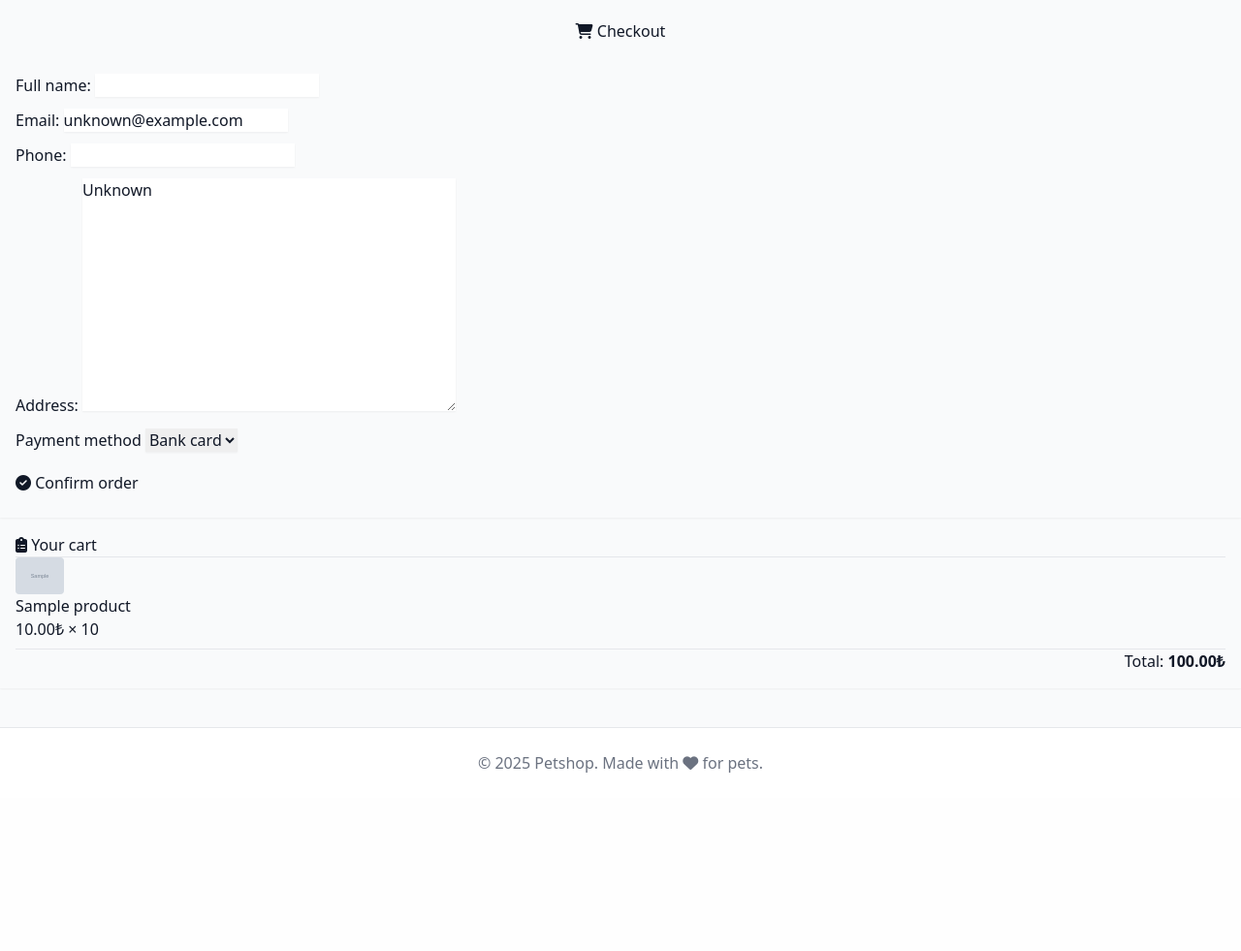
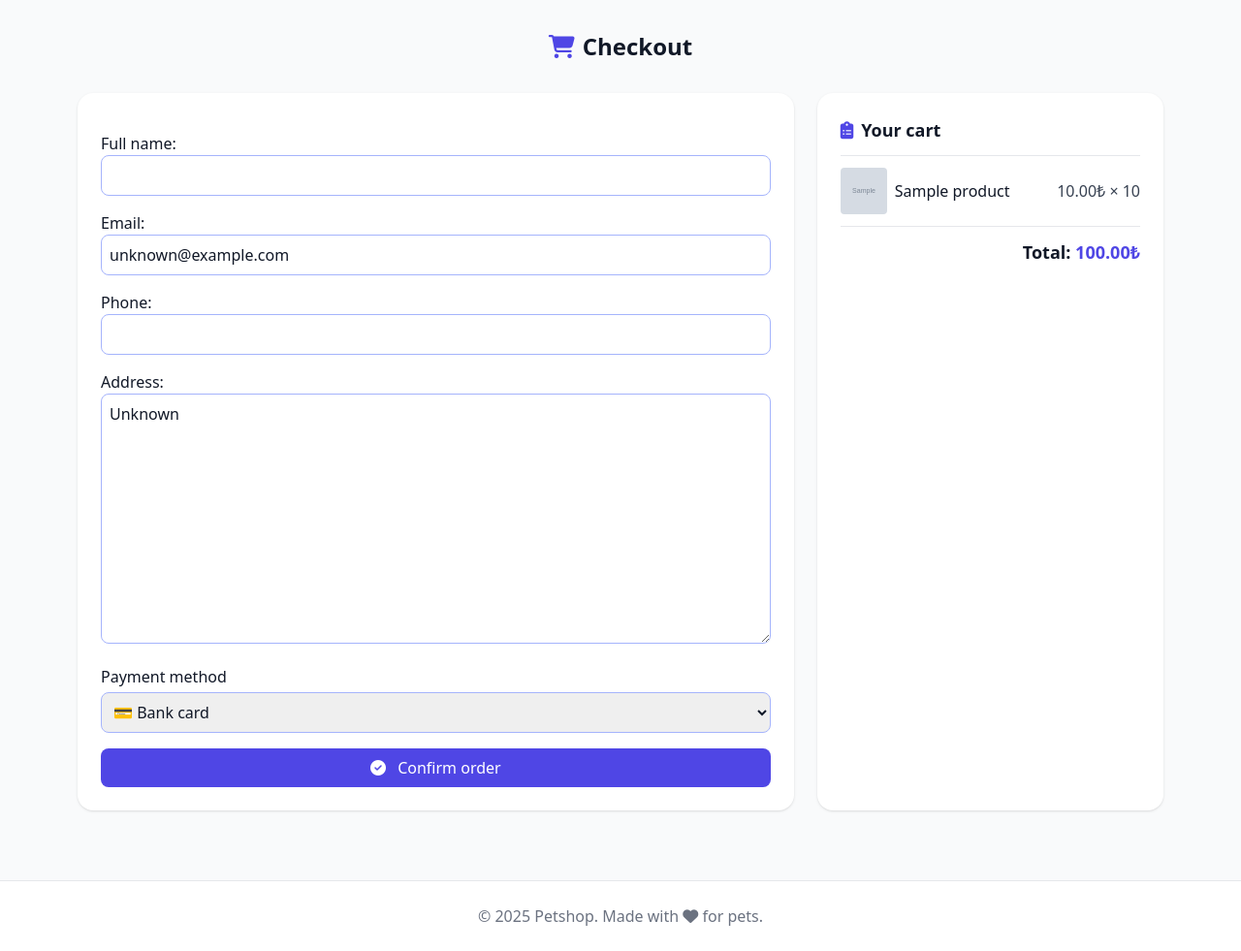
Before and after one commit to CyberB0x/Online_PetShop, a Django app: page /checkout/ in a window 1280 px wide. Shown: the part 65-1046 px from the top of the page at 97% size. Before the commit the page ends 862 px from the top, so only its background shows below. Run offline with Django 5.2, Linux system fonts and the light colour scheme; a user stored in the database is signed in; tables that the repository leaves empty hold one stand-in row (values such as "Sample post"); grey boxes marked "Sample" are stand-in pictures; some libraries are stand-ins or nearby versions.

Commit message:
online_petshop

```diff
--- a/petshop/frontend/templates/checkout.html
+++ b/petshop/frontend/templates/checkout.html
@@ -1,87 +1,83 @@
 {% extends 'base.html' %}
 {% load form_tags %}
 {% block content %}
-<div class="container mt-5">
-    <h2 class="text-center mb-4">
-        <i class="fas fa-shopping-cart"></i> Checkout
+<div class="max-w-6xl mx-auto px-4 py-8">
+  <h2 class="text-2xl font-bold text-center mb-8 flex items-center justify-center gap-2">
+    <i class="fas fa-shopping-cart text-indigo-600"></i> Checkout
   </h2>
 
-    <div class="row">
+  <div class="grid grid-cols-1 md:grid-cols-3 gap-6">
     <!-- form -->
-        <div class="col-md-7">
-            <div class="card shadow-sm p-4">
-                <form method="post">
+    <div class="md:col-span-2 bg-white shadow rounded-2xl p-6">
+      <form method="post" class="space-y-4">
         {% csrf_token %}
 
         <!-- Form fields -->
-                    <div class="mb-3">
+        <div>
           {{ form.full_name.label_tag }}
-                        {{ form.full_name|add_class:"form-control shadow-sm border-primary" }}
+          {{ form.full_name|add_class:"w-full rounded-lg border border-indigo-300 p-2 focus:ring-2 focus:ring-indigo-500 focus:outline-none" }}
         </div>
 
-                    <div class="mb-3">
+        <div>
           {{ form.email.label_tag }}
-                        {{ form.email|add_class:"form-control shadow-sm border-primary" }}
+          {{ form.email|add_class:"w-full rounded-lg border border-indigo-300 p-2 focus:ring-2 focus:ring-indigo-500 focus:outline-none" }}
         </div>
 
-                    <div class="mb-3">
+        <div>
           {{ form.phone.label_tag }}
-                        {{ form.phone|add_class:"form-control shadow-sm border-primary" }}
+          {{ form.phone|add_class:"w-full rounded-lg border border-indigo-300 p-2 focus:ring-2 focus:ring-indigo-500 focus:outline-none" }}
         </div>
 
-                    <div class="mb-3">
+        <div>
           {{ form.address.label_tag }}
-                        {{ form.address|add_class:"form-control shadow-sm border-primary" }}
+          {{ form.address|add_class:"w-full rounded-lg border border-indigo-300 p-2 focus:ring-2 focus:ring-indigo-500 focus:outline-none" }}
         </div>
 
         <!-- Payment method -->
-                    <div class="mb-3">
-                        <label for="payment_method" class="form-label">Payment method</label>
-                        <select name="payment_method" id="payment_method" class="form-select shadow-sm border-primary">
-                            <option value="card">
-                                <i class="fa-solid fa-credit-card"></i>
-                                Bank card
-                            </option>
-                            <option value="cash">
-                                <i class="fa-solid fa-money-bill-1"></i>
-                                Cash
-                            </option>
-                            <option value="paypal">
-                                <i class="fa-brands fa-paypal"></i>
-                                PayPal
-                            </option>
+        <div>
+          <label for="payment_method" class="block mb-1 font-medium">Payment method</label>
+          <select
+            name="payment_method"
+            id="payment_method"
+            class="w-full rounded-lg border border-indigo-300 p-2 focus:ring-2 focus:ring-indigo-500 focus:outline-none">
+            <option value="card">💳 Bank card</option>
+            <option value="cash">💵 Cash</option>
+            <option value="paypal">🅿️ PayPal</option>
           </select>
         </div>
 
-                    <button type="submit" class="btn btn-success w-100 py-2">
-                        <i class="fas fa-check-circle"></i> Confirm order
+        <button
+          type="submit"
+          class="w-full bg-indigo-600 text-white py-2 rounded-lg font-medium hover:bg-indigo-700 transition">
+          <i class="fas fa-check-circle mr-2"></i> Confirm order
         </button>
       </form>
     </div>
-        </div>
 
     <!-- cart -->
-        <div class="col-md-5">
-            <div class="card shadow-sm p-4">
-                <h5><i class="fas fa-clipboard-list"></i> Your cart</h5>
-                <hr>
+    <div class="bg-white shadow rounded-2xl p-6">
+      <h5 class="text-lg font-semibold flex items-center gap-2">
+        <i class="fas fa-clipboard-list text-indigo-600"></i> Your cart
+      </h5>
+      <hr class="my-3 border-gray-200">
+      <div class="space-y-3">
         {% for item in cart_items %}
-                    <div class="d-flex justify-content-between align-items-center mb-2">
-                        <div>
-                            <img src="{{ item.product.image.url }}" alt="{{ item.product.name }}" width="50" class="rounded">
-                            {{ item.product.name }}
+        <div class="flex items-center justify-between">
+          <div class="flex items-center gap-2">
+            <img src="{{ item.product.image.url }}" alt="{{ item.product.name }}" class="w-12 h-12 rounded object-cover">
+            <span>{{ item.product.name }}</span>
           </div>
-                        <div>
+          <div class="text-gray-700">
             {{ item.product.price }}₺ × {{ item.quantity }}
           </div>
         </div>
         {% endfor %}
-                <hr>
-                <h5 class="text-end">
-                    Total: <strong class="text-primary">{{ total }}₺</strong>
+      </div>
+      <hr class="my-3 border-gray-200">
+      <h5 class="text-right text-lg font-bold">
+        Total: <span class="text-indigo-600">{{ total }}₺</span>
       </h5>
     </div>
   </div>
 </div>
-</div>
 {% endblock %}
```
Also changed, not shown: petshop/frontend/templates/order_success.html (+12 -10 lines). Lines whose indentation alone changed are shown as unchanged.
